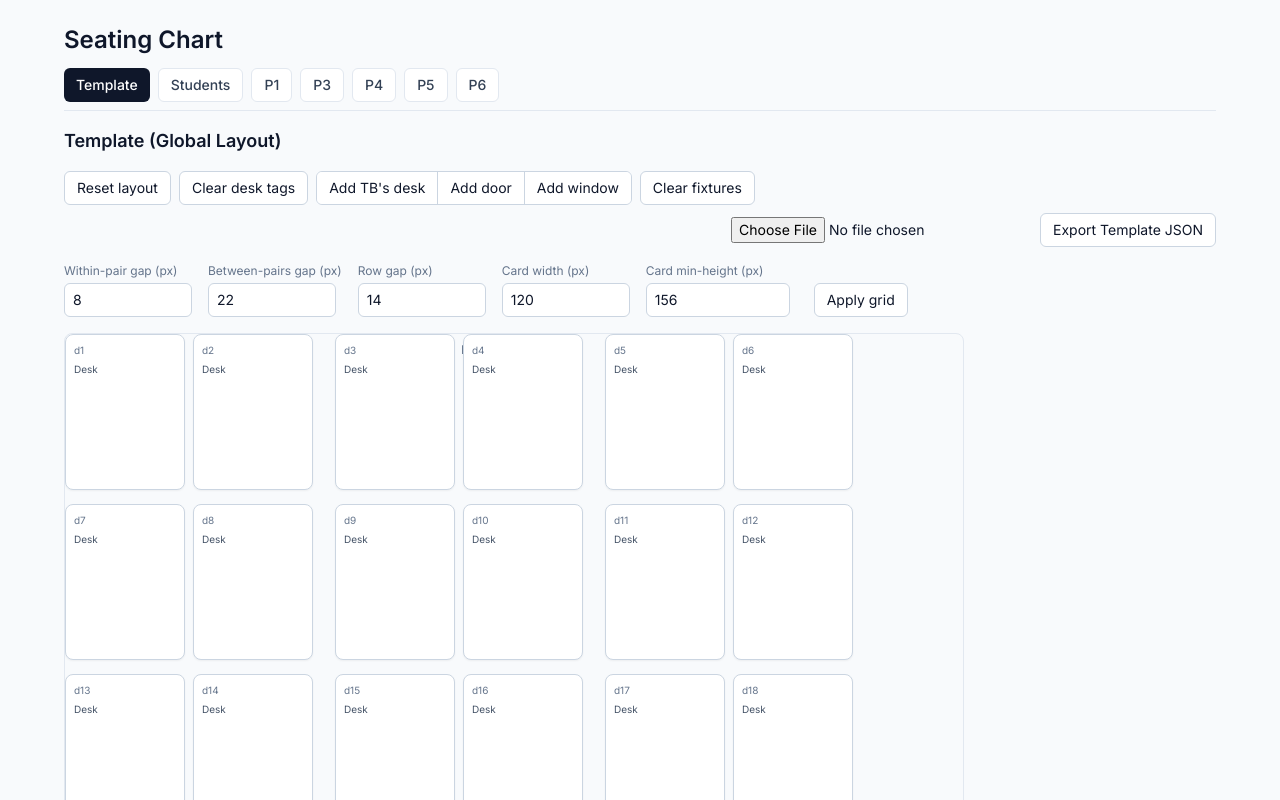
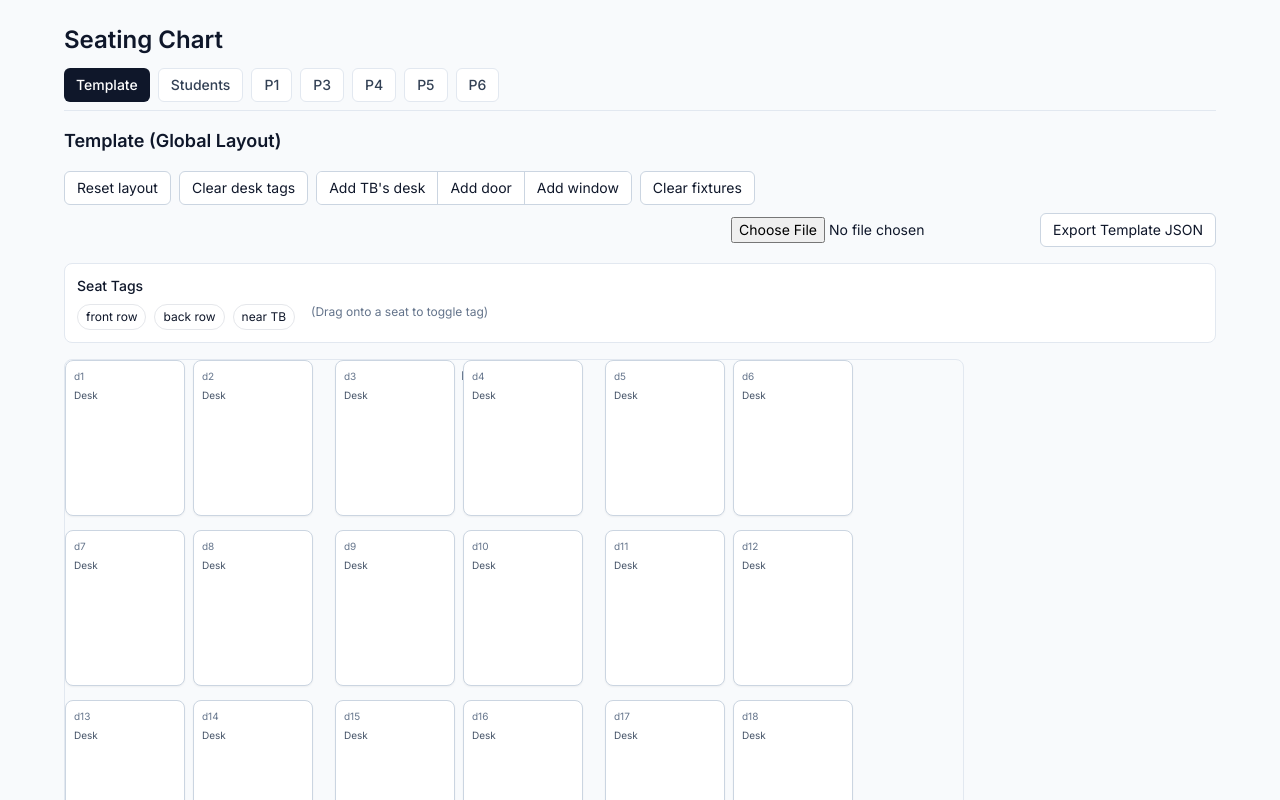
Before and after one commit to rubberduckinatruck/seating-chart, a React (Vite) app: page / in a window 1280 px wide. Both pictures are taken after a click on the button "Template". Shown: the top 800 px of the page. Built offline with nearby package versions, Linux system fonts and the light colour scheme.

Commit message:
Update TemplateTab.tsx

```diff
--- a/src/tabs/TemplateTab.tsx
+++ b/src/tabs/TemplateTab.tsx
@@ -1,4 +1,3 @@
-
 import { useEffect, useMemo, useState } from 'react'
 import { storage } from '../lib/storage'
 import type { TemplateConfig, StudentTag } from '../lib/types'
@@ -6,6 +5,7 @@ import Seat from '../components/Seat'
 import Fixture from '../components/Fixture'
 import TemplateToolbar from '../components/TemplateToolbar'
 import { intersects, type Rect } from '../lib/drag'
+import TagPalette from '../components/TagPalette'
 
 export default function TemplateTab() {
   const [cfg, setCfg] = useState<TemplateConfig>(() => storage.getTemplate())
@@ -67,31 +67,19 @@ export default function TemplateTab() {
       <h2 className="text-lg font-semibold">Template (Global Layout)</h2>
       <TemplateToolbar cfg={cfg} onChange={setCfg} />
 
-      <div className="flex items-end gap-4">
-        <div>
-          <label className="block text-xs text-slate-500 mb-1">Within-pair gap (px)</label>
-          <input type="number" value={cfg.spacing.withinPair} onChange={(e) => updateSpacing({ withinPair: Number(e.target.value) })} className="w-32 rounded-md border border-slate-300 px-2 py-1.5 text-sm" />
-        </div>
-        <div>
-          <label className="block text-xs text-slate-500 mb-1">Between-pairs gap (px)</label>
-          <input type="number" value={cfg.spacing.betweenPairs} onChange={(e) => updateSpacing({ betweenPairs: Number(e.target.value) })} className="w-32 rounded-md border border-slate-300 px-2 py-1.5 text-sm" />
-        </div>
-        <div>
-          <label className="block text-xs text-slate-500 mb-1">Row gap (px)</label>
-          <input type="number" value={cfg.spacing.rowGap} onChange={(e) => updateSpacing({ rowGap: Number(e.target.value) })} className="w-32 rounded-md border border-slate-300 px-2 py-1.5 text-sm" />
-        </div>
-        <div>
-          <label className="block text-xs text-slate-500 mb-1">Card width (px)</label>
-          <input type="number" value={cfg.spacing.cardW} onChange={(e) => updateSpacing({ cardW: Number(e.target.value) })} className="w-32 rounded-md border border-slate-300 px-2 py-1.5 text-sm" />
-        </div>
-        <div>
-          <label className="block text-xs text-slate-500 mb-1">Card min-height (px)</label>
-          <input type="number" value={cfg.spacing.cardH} onChange={(e) => updateSpacing({ cardH: Number(e.target.value) })} className="w-36 rounded-md border border-slate-300 px-2 py-1.5 text-sm" />
-        </div>
-        <button className="ml-2 px-3 py-1.5 text-sm rounded-md border border-slate-300 bg-white hover:bg-slate-50" onClick={applyGrid}>Apply grid</button>
+      {/* Tag palette for drag-and-drop tagging */}
+      <div className="rounded-lg border border-slate-200 bg-white p-3 text-sm">
+        <div className="font-medium mb-2">Seat Tags</div>
+        <TagPalette />
       </div>
 
-      <div className="relative border border-slate-200 rounded-lg bg-slate-50 overflow-hidden" style={{ width: Math.max(900, 3 * (2 * cardW + cfg.spacing.withinPair + cfg.spacing.betweenPairs)), height: 6 * (cfg.spacing.cardH + cfg.spacing.rowGap) + 100 }}>
+      <div
+        className="relative border border-slate-200 rounded-lg bg-slate-50 overflow-hidden"
+        style={{
+          width: Math.max(900, 3 * (2 * cardW + cfg.spacing.withinPair + cfg.spacing.betweenPairs)),
+          height: 6 * (cfg.spacing.cardH + cfg.spacing.rowGap) + 100
+        }}
+      >
         {/* Board indicator */}
         <div className="absolute left-0 right-0 top-2 text-center text-xs text-slate-500">Front of classroom</div>
 
```
